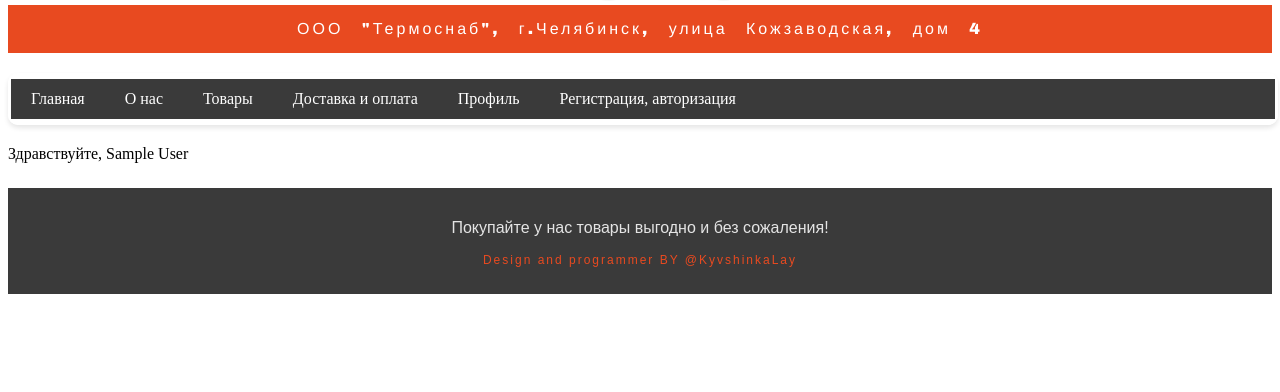
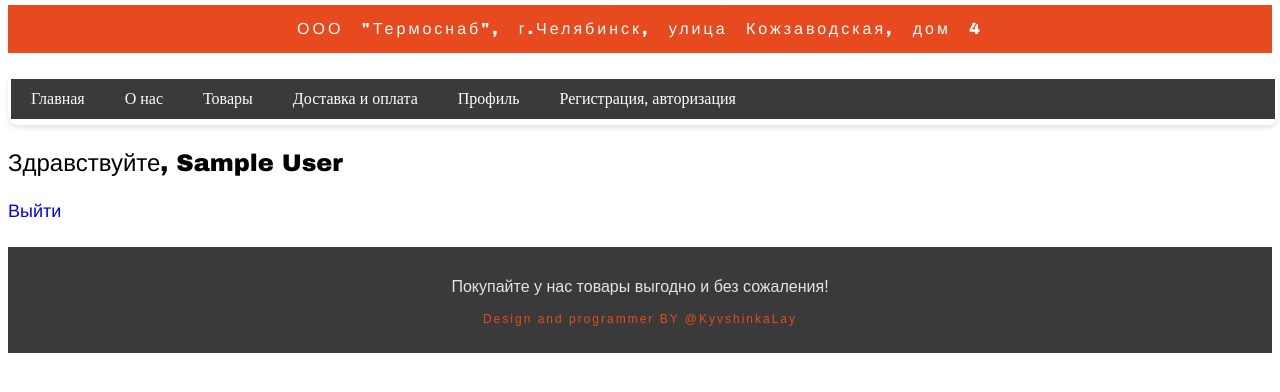
Before and after one commit to kyvshinka2/termosnab, a PHP site: page /php/profile.php in a window 1280 px wide. Shown: the part 291-683 px from the top of the page. Run offline with PHP 8.4, Linux system fonts and the light colour scheme; the visitor is signed in with stand-in values (Sample User, id 1).

Commit message:
Add files via upload

```diff
--- a/site/php/profile.php
+++ b/site/php/profile.php
@@ -5,7 +5,7 @@
     <meta http-equiv="X-UA-Compatible" content="IE=edge">
     <meta name="viewport" content="width=device-width, initial-scale=1.0">
     <title>Термоснаб - Главная страница</title>
-    <link rel="stylesheet" href="../style/index.css">
+    <link rel="stylesheet" href="../style/profile.css">
     <link rel="stylesheet" href="../style/carkas.css">
 </head>
 <body>
@@ -50,6 +50,10 @@ session_start();
         ?> </p>
     </div>
 
+    <!-- выход из аккаунта -->
+    <div class="exit">
+      <a href="./exit.php">Выйти</a>
+    </div>
 
     <!-- футер -->
     <footer>
--- /dev/null
+++ b/site/style/profile.css
@@ -0,0 +1,17 @@
+.exit a {
+    text-decoration: none;
+    font-size: 18px;
+    font-family: Arial Black, Helvetica, sans-serif;
+    transition: 0.5s;
+}
+
+.exit a:hover {
+    color: chocolate;
+    transition: 0.5s;
+}
+
+.block-reg p {
+    text-decoration: none;
+    font-size: 24px;
+    font-family: Arial Black, Helvetica, sans-serif;
+}
```
Also changed, not shown: site/php/exit.php (added, +10 -0 lines), termosnab.sql (+5 -4 lines).
